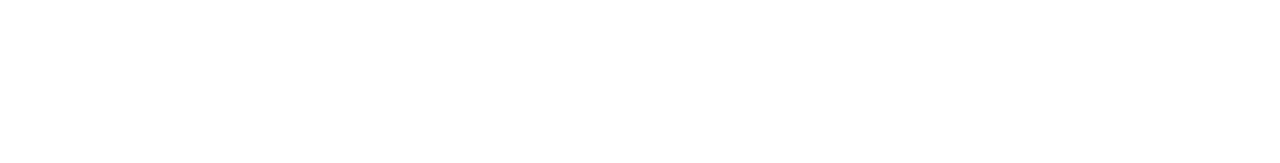
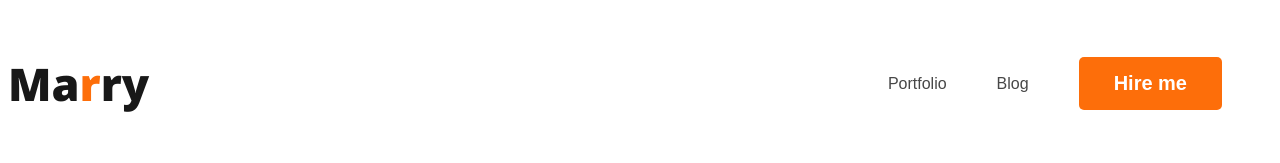
Before and after one commit to hassan2050g/developer-portfolio, a plain HTML site: page index.html in a window 1280 px wide. Drawn offline with nearby package versions, Linux system fonts and the light colour scheme; a web font is replaced by a local one.

Commit message:
added navbar

```diff
--- a/index.html
+++ b/index.html
@@ -4,9 +4,25 @@
     <meta charset="UTF-8" />
     <meta name="viewport" content="width=device-width, initial-scale=1.0" />
     <title>Developer Portfoli</title>
+    <link rel="preconnect" href="https://fonts.googleapis.com" />
+    <link rel="preconnect" href="https://fonts.gstatic.com" crossorigin />
+    <link
+      href="https://fonts.googleapis.com/css2?family=Coiny&family=Open+Sans:wght@400;700;800&family=Sono:wght@400;600;700&display=swap"
+      rel="stylesheet"
+    />
+    <link rel="stylesheet" href="styles/portfolio.css" />
   </head>
   <body>
-    <header></header>
+    <header>
+      <nav>
+        <h3 class="nav-title">Ma<span class="text-primary">r</span>ry</h3>
+        <ul>
+          <li><a href="">Portfolio</a></li>
+          <li><a href="">Blog</a></li>
+          <li><button class="btn-primary">Hire me</button></li>
+        </ul>
+      </nav>
+    </header>
     <main></main>
 
     <footer></footer>
--- /dev/null
+++ b/styles/portfolio.css
@@ -0,0 +1,51 @@
+/* Common shared styles  */
+body {
+  font-family: "Coiny", cursive;
+  font-family: "Open Sans", sans-serif;
+  font-family: "Sono", sans-serif;
+}
+
+.text-primary {
+  color: #fd6e0a;
+}
+
+.btn-primary {
+  border-radius: 5px;
+  background: #fd6e0a;
+  border: 0px;
+  color: #fff;
+  font-size: 20px;
+  font-weight: 700;
+  padding: 15px 35px;
+}
+
+/* Nav related styles */
+
+nav {
+  display: flex;
+  justify-content: space-between;
+  align-items: center;
+}
+
+.nav-title {
+  color: #181818;
+  font-family: Open Sans;
+  font-size: 45px;
+  font-style: normal;
+  font-weight: 800;
+  line-height: normal;
+}
+nav > ul {
+  display: flex;
+  align-items: center;
+}
+
+nav li {
+  list-style: none;
+  margin-right: 50px;
+}
+
+nav a {
+  text-decoration: none;
+  color: #474747;
+}
```
